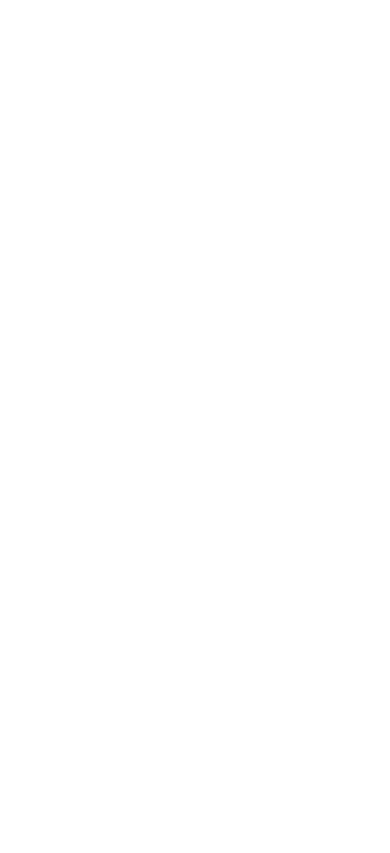
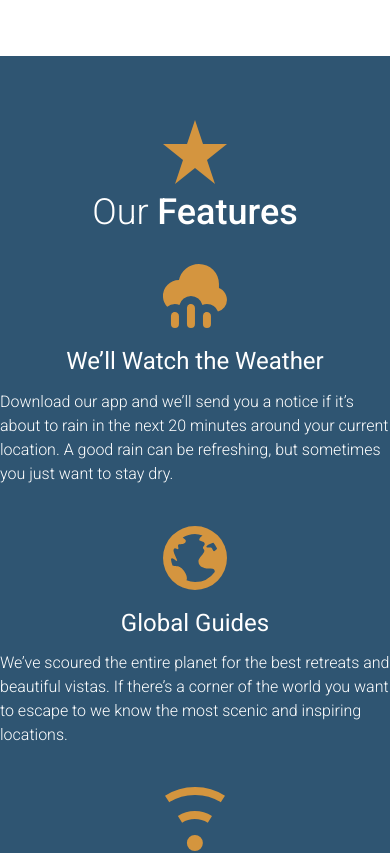
Before and after one commit to dmaisano/travel-site, a React (Create React App) app: page / in a window 390 px wide. Shown: the part 1740-2593 px from the top of the page. Before the commit the page ends 1796 px from the top, so only its background shows below. Built offline with nearby package versions, Linux system fonts and the light colour scheme.

Commit message:
Added mobile styles for features

```diff
--- a/src/App.tsx
+++ b/src/App.tsx
@@ -15,7 +15,7 @@ function App() {
       <Header />
       <Hero />
       <Splash />
-      {/* <Features /> */}
+      <Features />
       {/* <Testimonials /> */}
       {/* <Footer /> */}
     </div>
--- /dev/null
+++ b/src/components/features/features.css
@@ -0,0 +1,23 @@
+#features {
+  #feature-item:not(:last-child) {
+    padding-bottom: 40px;
+  }
+
+  #feature-item {
+    width: full;
+
+    img {
+      margin: auto;
+    }
+
+    h3 {
+      @apply text-white text-center text-2xl;
+      margin-top: 0.7em;
+      margin-bottom: 0.8rem;
+    }
+
+    p {
+      @apply text-white font-light leading-6;
+    }
+  }
+}
--- a/src/components/features/features.tsx
+++ b/src/components/features/features.tsx
@@ -1,24 +1,34 @@
 import React from "react";
 import { PUBLIC_URL } from "../../constants";
+import "./features.css";
 
 const Features: React.FC = () => {
   return (
-    <div id="features">
+    <div id="features" className="wrapper bg-primary py-16">
+      <div id="title" className="w-full mb-8">
         <img
-        className="title__icon"
+          className="mx-auto mb-2"
           src={`${PUBLIC_URL}/assets/images/icons/star.svg`}
           alt=""
         />
-      <h2 className="title">Our Features</h2>
+        <h2 className="text-white text-center text-4xl font-light">
+          Our <span className="font-medium">Features</span>
+        </h2>
+      </div>
 
+      <div id="feature-items" className="flex flex-wrap">
+        <div id="feature-item">
           <img src={`${PUBLIC_URL}/assets/images/icons/rain.svg`} alt="" />
           <h3>We&rsquo;ll Watch the Weather</h3>
           <p>
-        Download our app and we&rsquo;ll send you a notice if it&rsquo;s about
-        to rain in the next 20 minutes around your current location. A good rain
-        can be refreshing, but sometimes you just want to stay dry.
+            Download our app and we&rsquo;ll send you a notice if it&rsquo;s
+            about to rain in the next 20 minutes around your current location. A
+            good rain can be refreshing, but sometimes you just want to stay
+            dry.
           </p>
+        </div>
 
+        <div id="feature-item">
           <img src={`${PUBLIC_URL}/assets/images/icons/globe.svg`} alt="" />
           <h3>Global Guides</h3>
           <p>
@@ -26,22 +36,28 @@ const Features: React.FC = () => {
             beautiful vistas. If there&rsquo;s a corner of the world you want to
             escape to we know the most scenic and inspiring locations.
           </p>
+        </div>
 
+        <div id="feature-item">
           <img src={`${PUBLIC_URL}/assets/images/icons/wifi.svg`} alt="" />
           <h3>Wi-Fi Waypoints</h3>
           <p>
-        We only send you on trips to places we can personally vouch for as being
-        amazing. Which means we&rsquo;ve mapped out where local wi-fi spots are
-        and marked them in our app&rsquo;s map view.
+            We only send you on trips to places we can personally vouch for as
+            being amazing. Which means we&rsquo;ve mapped out where local wi-fi
+            spots are and marked them in our app&rsquo;s map view.
           </p>
+        </div>
 
+        <div id="feature-item">
           <img src={`${PUBLIC_URL}/assets/images/icons/fire.svg`} alt="" />
           <h3>Survival Kit</h3>
           <p>
-        Everytime you book an escape with us we send you a survival kit with the
-        finest materials. The kit will allow you to setup a tent, start a fire,
-        scratch your own back and lower your taxes.
+            Everytime you book an escape with us we send you a survival kit with
+            the finest materials. The kit will allow you to setup a tent, start
+            a fire, scratch your own back and lower your taxes.
           </p>
+        </div>
+      </div>
     </div>
   );
 };
--- a/src/components/hero/hero.tsx
+++ b/src/components/hero/hero.tsx
@@ -35,13 +35,13 @@ const Hero: React.FC = () => {
   return (
     <div
       id="hero"
-      className="relative pt-32 pb-16 border-b-10 border-primary"
+      className="wrapper relative pt-32 pb-16 border-b-10 border-primary"
       style={{
         backgroundImage: `url(${imageUrl})`,
       }}
     >
       {/* <img className="" src={imageUrl} alt="hero" /> */}
-      <div className="z-10 w-full text-center">
+      <div className="z-10 text-center">
         <h1 className="text-primary font-light text-4xl sm:text-7xl pb">
           Your Clarity.
         </h1>
--- a/src/styles/index.css
+++ b/src/styles/index.css
@@ -4,6 +4,7 @@
 @import "normalize.css";
 
 @import "./modules/btn.css";
+@import "./modules/wapper.css";
 
 * {
   box-sizing: border-box;
--- a/src/styles/modules/wapper.css
+++ b/src/styles/modules/wapper.css
@@ -1,5 +1,5 @@
 .wrapper {
-  @apply overflow-hidden px-5 mx-auto;
+  @apply overflow-hidden p-5 mx-auto;
   max-width: 1236px;
 
   &--medium {
```
Lines whose indentation alone changed are shown as unchanged.
